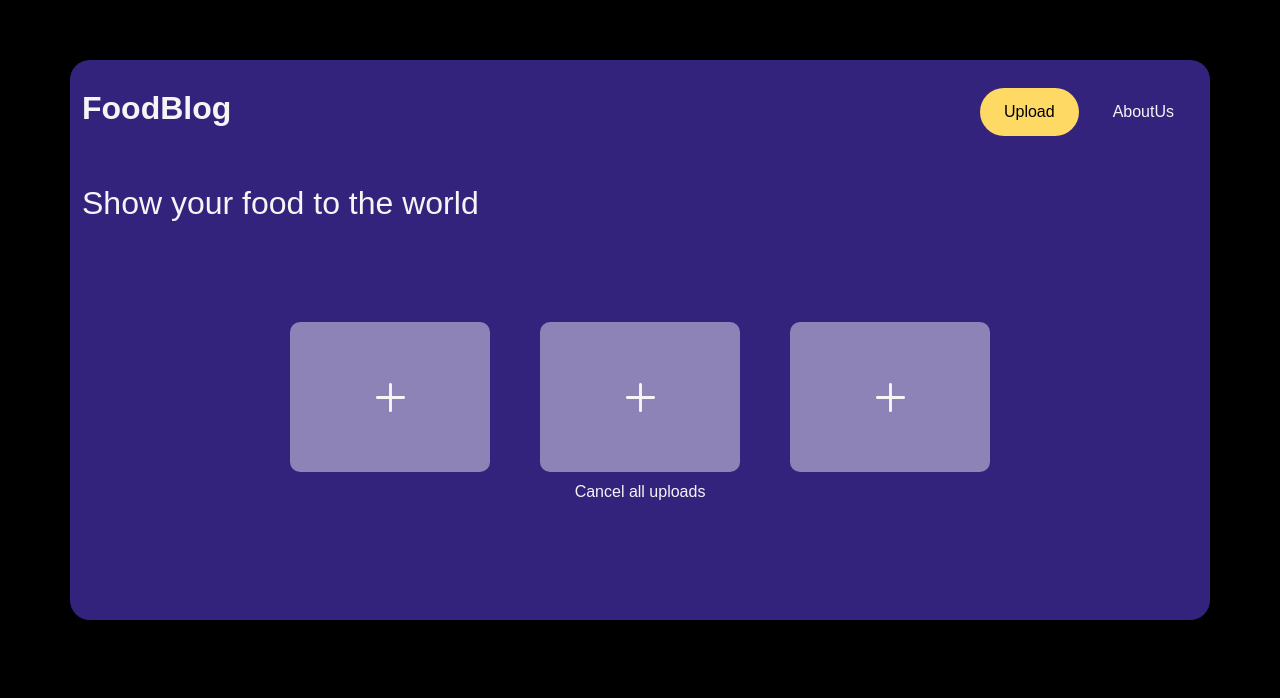
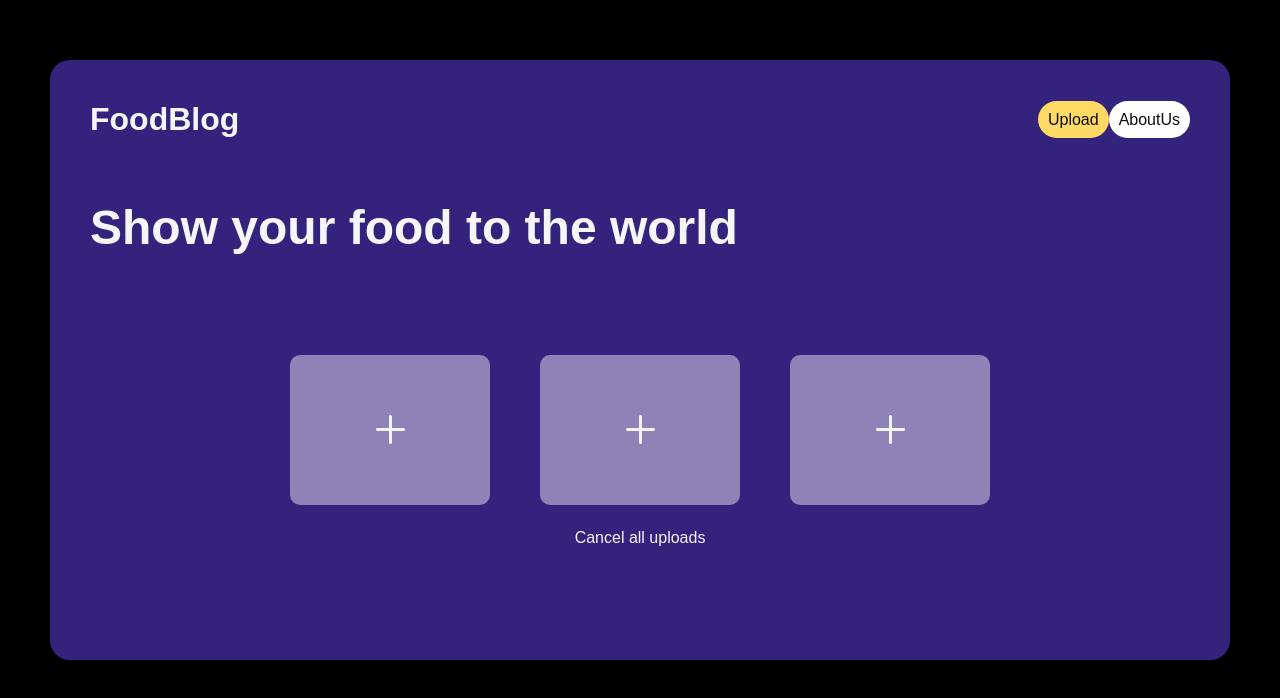
Before and after one commit to S-U-M/Foodblog, a React (Create React App) app: page / in a window 1280 px wide. Shown: the top 698 px of the page. Built offline with nearby package versions, Linux system fonts and the light colour scheme.

Commit message:
Created Pages

```diff
--- a/src/App.js
+++ b/src/App.js
@@ -1,6 +1,6 @@
 import MainRoute from "./Routes/MainRoute";
-import "bootstrap-icons/font/bootstrap-icons.css";
-import "bootstrap/dist/css/bootstrap.min.css";
+// import "bootstrap-icons/font/bootstrap-icons.css";
+// import "bootstrap/dist/css/bootstrap.min.css";
 
 import "./Style/Style.css";
 
--- a/src/Routes/MainRoute.js
+++ b/src/Routes/MainRoute.js
@@ -2,12 +2,15 @@ import {Routes, Route} from "react-router-dom";
 import Home from "../View/Home";
 import Noplin from "../View/Noplin/Noplin";
 import "bootstrap-icons/font/bootstrap-icons.css";
+import AboutUs from "../View/About/AboutUs";
 
 export default function MainRoute() {
     return (
         <Routes>
             <Route path="/" element={<Home />} />
             <Route path="/noplin" element={<Noplin />} />
+            <Route path="/aboutus" element={<AboutUs />} />
+            <Route path="/upload" element={<Noplin />} />
         </Routes>
     );
 }
--- a/src/Style/Style.css
+++ b/src/Style/Style.css
@@ -1,4 +1,5 @@
-html, body, #root {
+html,
+body {
   min-height: 100%;
   background-color: black;
   margin: 0;
@@ -31,23 +32,16 @@ html, body, #root {
   font-weight: bolder;
 }
 
-.nav-buttons button {
-  margin-left: 10px;
-  padding: 12px 24px;
-  font-size: 16px;
-  border: none;
-  border-radius: 80px;
-  cursor: pointer;
+a.menu-link {
+  color: #0e0e0e;
+  text-decoration: none;
+  padding: 10px 10px;
+  background-color: #fff;
+  border-radius: 50px;
 }
 
-.upload-btn {
+a.menu-link.highlighted {
   background-color: #fed964;
-  color: black;
-}
-
-.about-btn {
-    background-color: transparent;
-    color: whitesmoke;
 }
 
 /* Content */
--- /dev/null
+++ b/src/View/About/AboutUs.js
@@ -0,0 +1,5 @@
+export default function AboutUs() {
+    return (
+        <>here is my code</>
+    );
+}
--- a/src/View/Home.js
+++ b/src/View/Home.js
@@ -1,5 +1,6 @@
 import "../Style/Style.css";
 import UploadCard from "../Components/UploadCard";
+import { Link } from "react-router-dom";
 
 function Home() {
     return (
@@ -10,8 +11,16 @@ function Home() {
                 <h1 className="logo">FoodBlog</h1>
 
                 <div className="nav-buttons">
-                <button className="upload-btn">Upload</button>
-                <button className="about-btn">AboutUs</button>
+                    {/* <button className="upload-btn">Upload</button>
+                    <button className="about-btn">AboutUs</button> */}
+
+
+                    {/* <button className="menu-link highlighted">Upload</button>
+                <button className="menu-su">AboutUs</button> */}
+
+                    <Link to={"/aboutus"} className="menu-link highlighted">Upload</Link>
+                    <Link to={"/aboutus"} className="menu-link">AboutUs</Link>
+
                 </div>
             </div>
 
```
Also changed, not shown: src/View/Upload/Upload.js (added). Lines whose indentation alone changed are shown as unchanged.
